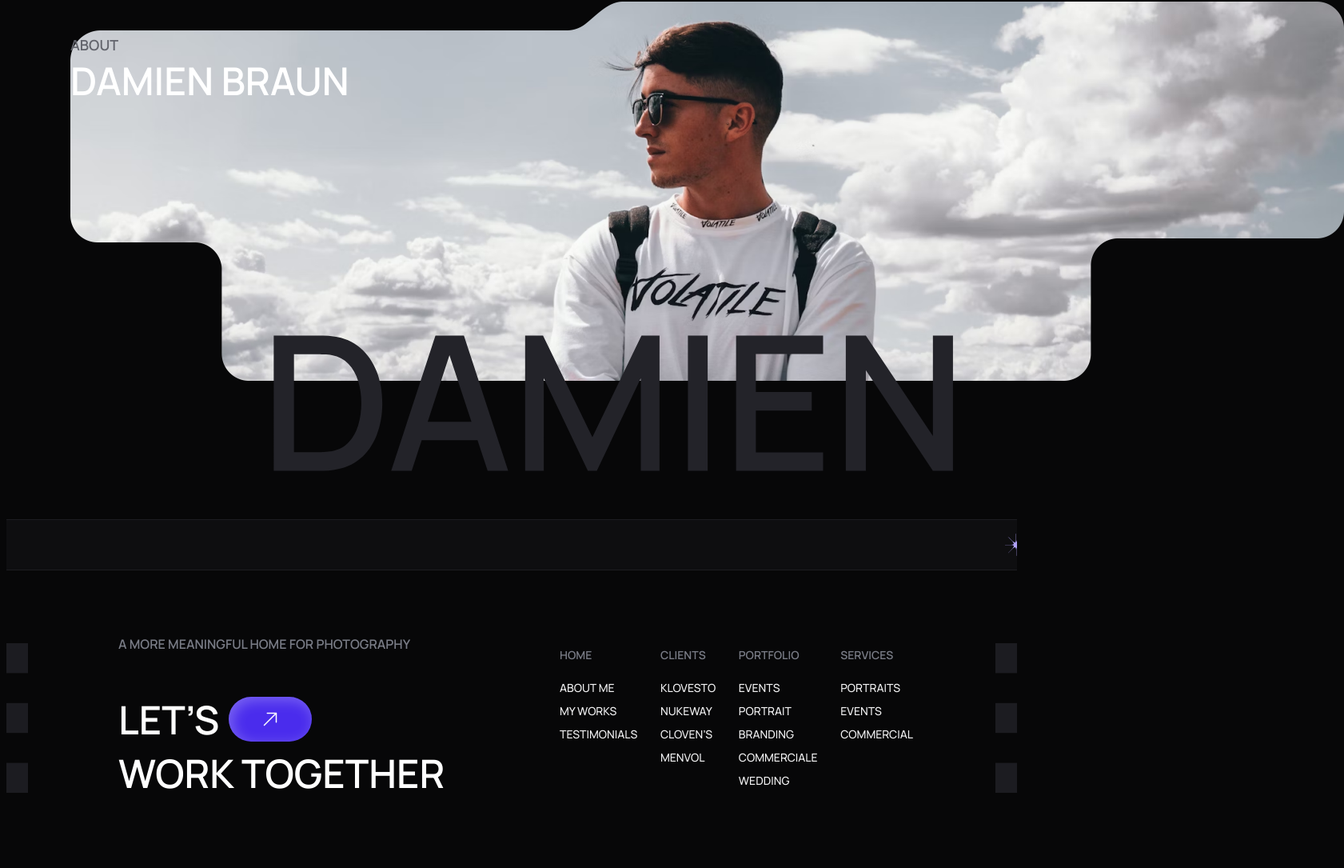
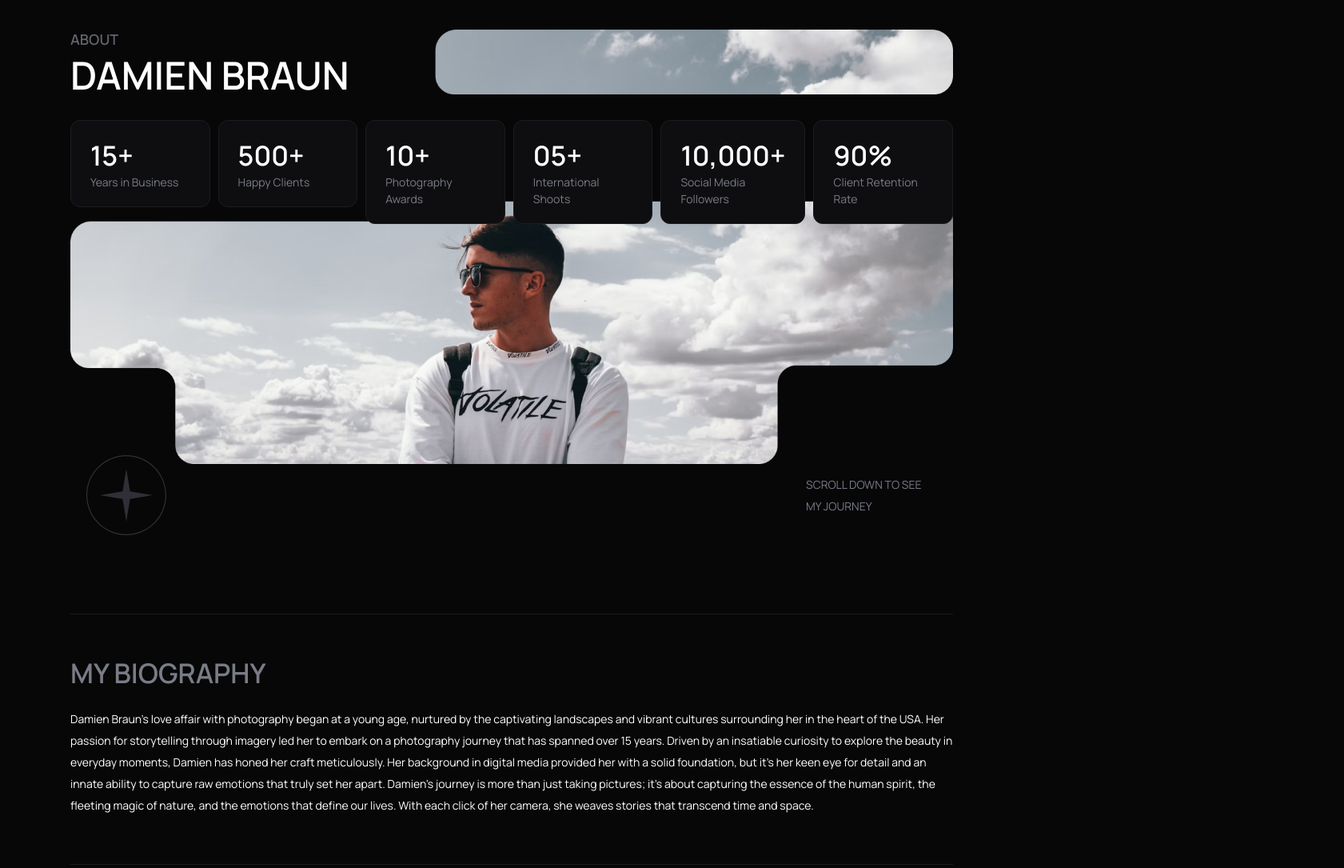
Before and after one commit to sylviawu410/photographer-portfolio-website, a Nuxt app: page /about-me-page in a window 1280 px wide. Shown: the part 133-1218 px from the top of the page at 80% size, 1681 px wide, since content can reach past the window. Built offline with nearby package versions, Linux system fonts and the light colour scheme.

Commit message:
update about-me-page

```diff
--- a/pages/about-me-page.vue
+++ b/pages/about-me-page.vue
@@ -3,39 +3,77 @@
         <div class="section1">
             <div class="background">
                 <img class="background-pic" src="~assets/image/about-me-page.png">
-            </div>
-            <div class="overlay">
-                <div class="section1-left">
-                    <div class="section1-left-text">About</div>
-                    <h1 class="section1-heading">Damien Braun</h1>
+                <div class="overlay">
+                    <div class="section1-left">
+                        <div class="section1-text">About</div>
+                        <h1 class="section1-heading">Damien Braun</h1>
+                    </div>
+                    <div class="section-middle">
+                        <div class="items">
+                            <div class="title">15+</div>
+                            <div class="text">Years in Business</div>
+                        </div>
+                        <div class="items">
+                            <div class="title">500+</div>
+                            <div class="text">Happy Clients</div>
+                        </div>
+                        <div class="items">
+                            <div class="title">10+</div>
+                            <div class="text">Photography Awards</div>
+                        </div>
+                        <div class="items">
+                            <div class="title">05+</div>
+                            <div class="text">International Shoots</div>
+                        </div>
+                        <div class="items">
+                            <div class="title">10,000+</div>
+                            <div class="text">Social Media Followers</div>
+                        </div>
+                        <div class="items">
+                            <div class="title">90%</div>
+                            <div class="text">Client Retention Rate</div>
+                        </div>
+                    </div>
+                    <div class="bottom-pic">
+                        <img class="star" src="~assets/image/star-with-circle.svg">
+                        <div class="text">Scroll Down To See My Journey</div>
+                    </div>
+                    <div class="bottom">
+                        <div class="title">My Biography</div>
+                        <div class="text">Damien Braun's love affair with photography began at a young age, nurtured by the captivating landscapes and vibrant cultures surrounding her in the heart of the USA. Her passion for storytelling through imagery led her to embark on a photography journey that has spanned over 15 years.
+Driven by an insatiable curiosity to explore the beauty in everyday moments, Damien has honed her craft meticulously. Her background in digital media provided her with a solid foundation, but it's her keen eye for detail and an innate ability to capture raw emotions that truly set her apart.
+Damien's journey is more than just taking pictures; it's about capturing the essence of the human spirit, the fleeting magic of nature, and the emotions that define our lives. With each click of her camera, she weaves stories that transcend time and space.</div>
+                    </div>
                 </div>
             </div>
-
+        </div>
+        <div class="section2">
 
         </div>
     </div>
 </template>
 
-
-<script>
-</script>
-
 <style>
 .about-me-page {
     width: 100%;
-    margin-bottom: 200px;
+    padding-bottom: 562px;
 }
-
 
 .about-me-page .section1 {
     display: flex;
     padding: 0 80px;
-    /* justify-content: space-between; */
     align-items: center;
-    height: 262px;
+    height: 100%;
+    position: relative;
+    margin-top: 80px;
+
 }
 
-.about-me-page .section1-left-text {
+.about-me-page .section1-left {
+    margin-bottom: 24px;
+}
+
+.about-me-page .section1-text {
     color: var(--Grey-40, #62646C);
     font-size: 18px;
     font-weight: 600;
@@ -50,17 +88,101 @@
 
 .about-me-page .section1 .background {
     position: relative;
-    /* top:278px; */
-    /* width: 100%; */
+    z-index: 1;
 }
 
 .about-me-page .section1 .background-pic {
-    height: 784px;
-    /* top:278px; */
-    /* width: 100%; */
+    height: 100%;
+    width: 100%;
 }
 
 .about-me-page .section1 .overlay {
     position: absolute;
+    top: 0;
+    left: 0;
+    display: flex;
+    justify-content: center;
+    align-items: start;
+    flex-direction: column;
+    z-index: 2;
+    width: 100%
+}
+
+.about-me-page .section1 .section-middle {
+    display: flex;
+    align-items: flex-start;
+    gap: 10px;
+    align-self: stretch;
+    justify-content: space-around;
+}
+
+.about-me-page .section1 .section-middle .items {
+    display: flex;
+    padding: 20px 24px;
+    flex-direction: column;
+    align-items: flex-start;
+    flex: 1 0 0;
+    border-radius: 12px;
+    border: 1px solid var(--Dark-12, #1C1C21);
+    background: var(--Dark-06, #0E0E10);
+}
+
+.about-me-page .section1 .section-middle .title {
+    color: var(--Absolute-White, #FFF);
+    font-family: Manrope;
+    font-size: 34px;
+    font-style: normal;
+    font-weight: 600;
+    line-height: normal;
+    text-transform: uppercase;
+}
+
+.about-me-page .section1 .section-middle .text {
+    color: var(--Grey-50, #797C86);
+    font-family: Manrope;
+    font-size: 14px;
+    font-style: normal;
+    font-weight: 400;
+    line-height: 150%;
+    /* 21px */
+}
+
+.about-me-page .section1 .bottom-pic {
+    display: flex;
+    padding: 18px 20px;
+    justify-content: space-between;
+    align-items: center;
+    align-self: stretch;
+    margin-top: 271px;
+}
+
+.about-me-page .section1 .bottom-pic .text {
+    width: 164px;
+    color: var(--Grey-50, #797C86);
+    font-size: 14px;
+    text-transform: uppercase;
+}
+
+.about-me-page .section1 .bottom{
+    margin-top: 80px;
+    display: flex;
+padding: 60px 0px;
+flex-direction: column;
+align-items: flex-start;
+gap: 30px;
+align-self: stretch;
+border-top: 1px solid var(--Dark-12, #1C1C21);
+border-bottom: 1px solid var(--Dark-12, #1C1C21);
+}
+
+.about-me-page .section1 .bottom .title{
+    color: var(--Grey-50, #797C86);
+font-size: 34px;
+font-weight: 600;
+text-transform: uppercase;
+}
+
+.about-me-page .section1 .bottom .text {
+
 }
 </style>
```
Also changed, not shown: assets/image/star-with-circle.svg (added).
